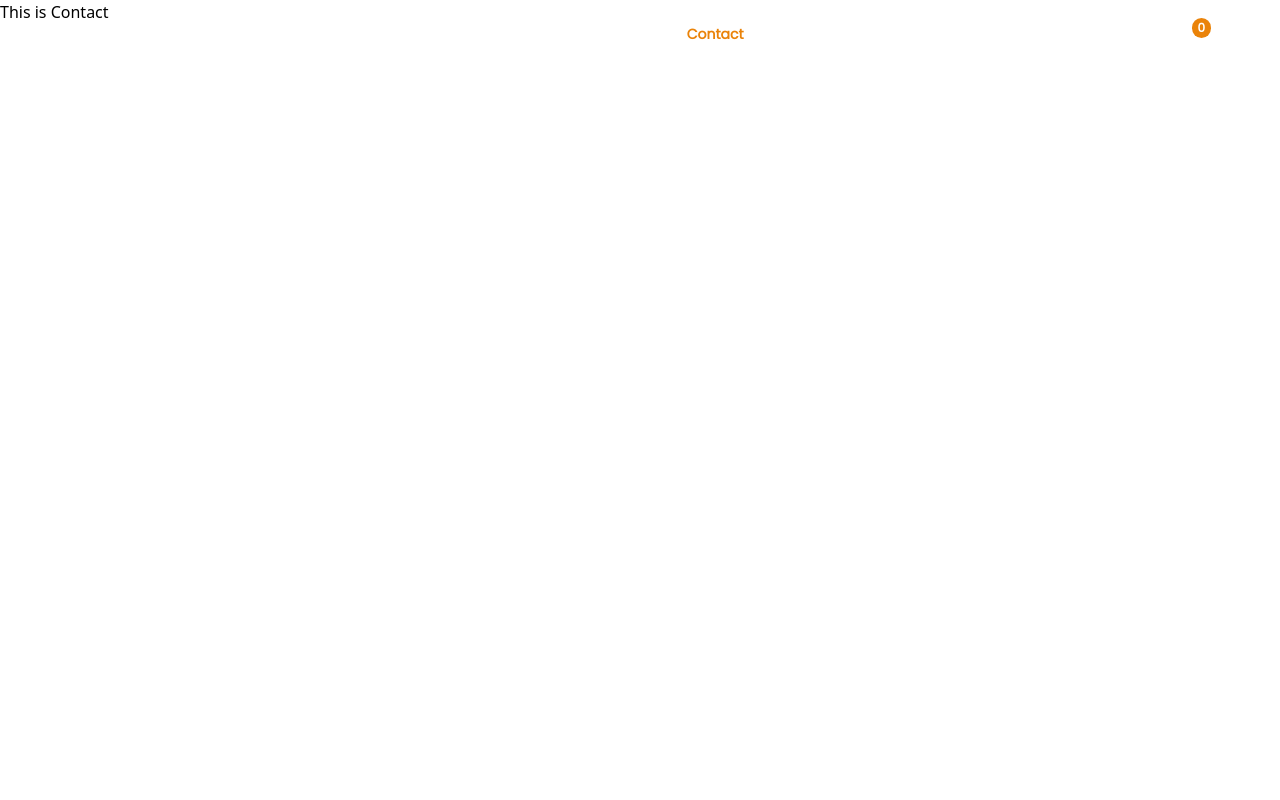
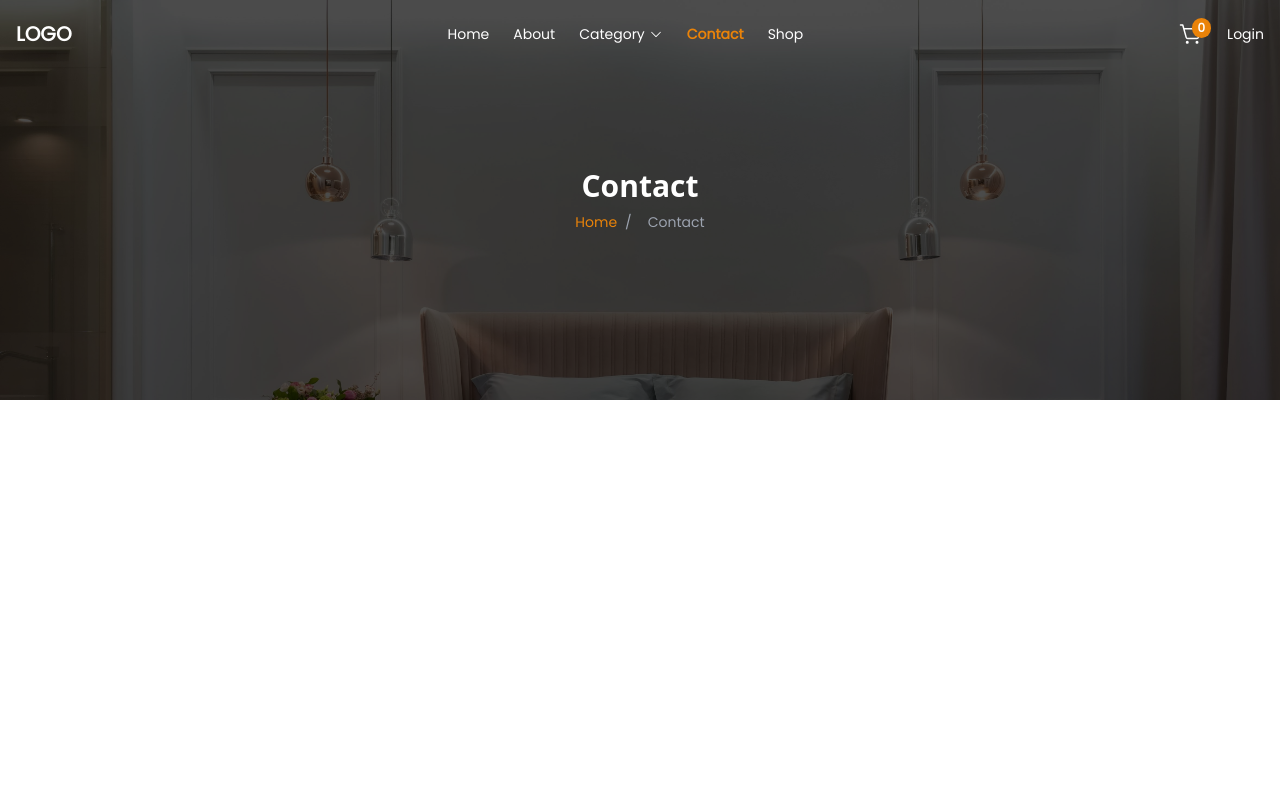
Before and after one commit to mdrubelhossain-me/tailwind-lading-page, a React (Vite) app: page /contact in a window 1280 px wide. Shown: the top 800 px of the page. Built offline with nearby package versions, Linux system fonts and the light colour scheme.

Commit message:
correction

```diff
--- /dev/null
+++ b/src/components/Breadcrumb.jsx
@@ -0,0 +1,61 @@
+import React from "react";
+
+
+const Breadcrumb = ({ title, items = [], bgImage }) => {
+  return (
+    <div className="relative h-[300px] sm:h-[350px] md:h-[400px] w-full overflow-hidden">
+      {/* Background Image */}
+      {bgImage && (
+        <img
+          src={bgImage}
+          alt={`${title} background`}
+          fill
+          className="z-0 object-cover"
+          priority
+          quality={90}
+        />
+      )}
+
+      {/* Black overlay */}
+      <div className="absolute inset-0 bg-black/70 z-10" />
+
+      {/* Title & Breadcrumb */}
+      <div className="absolute inset-0 z-20 flex flex-col items-center justify-center text-white text-center px-4 space-y-2">
+        {title && (
+          <h1 className="text-2xl sm:text-3xl font-semibold capitalize">
+            {title}
+          </h1>
+        )}
+
+        <nav className="font-primary text-sm text-gray-200">
+          <ol className="flex flex-wrap justify-center gap-1 sm:gap-2">
+            {items.map((item, index) => {
+              const isLast = index === items.length - 1;
+              return (
+                <li key={index} className="flex items-center">
+                  {!isLast ? (
+                    <>
+                      <a
+                        href={item.href}
+                        className="text-primary hover:underline capitalize"
+                      >
+                        {item.label}
+                      </a>
+                      <span className="mx-2 text-gray-400">/</span>
+                    </>
+                  ) : (
+                    <span className="capitalize text-gray-400">
+                      {item.label}
+                    </span>
+                  )}
+                </li>
+              );
+            })}
+          </ol>
+        </nav>
+      </div>
+    </div>
+  );
+};
+
+export default Breadcrumb;
--- a/src/pages/contact/Contact.jsx
+++ b/src/pages/contact/Contact.jsx
@@ -1,11 +1,21 @@
-import React from 'react'
+import React from "react";
+import HeroBg from "../../assets/images/bg-2.jpg";
+import Breadcrumb from "../../components/Breadcrumb";
 
 const Contact = () => {
   return (
     <div>
-      <h1>This is Contact</h1>
+      {/* Breadcrumb Start */}
+      <Breadcrumb
+        title="Contact"
+        bgImage={HeroBg}
+        items={[
+          { label: "Home", href: "/" },
+          { label: "Contact", href: "/contact" },
+        ]}
+      />
     </div>
-  )
-}
+  );
+};
 
 export default Contact;
--- a/src/pages/home/Hero.jsx
+++ b/src/pages/home/Hero.jsx
@@ -33,7 +33,7 @@ const Hero = () => {
               placeholder="Search furniture..."
               className="flex-grow px-4 py-2 text-black outline-none font-primary"
             />
-            <button className="bg-black text-white px-4 py-2 font-primary hover:bg-gray-800 transition">
+            <button className="bg-primary text-white px-4 py-2 font-primary hover:bg-gray-800 transition">
               <MagnifyingGlass size={32} />
             </button>
           </div>
@@ -41,7 +41,7 @@ const Hero = () => {
       </div>
 
       {/* Bottom white blurred overlay */}
-      <div className="absolute inset-x-0 bottom-0 h-3/4 bg-gradient-to-t from-white via-transparent to-transparent  pointer-events-none" />
+      <div className="absolute inset-x-0 bottom-0 h-2/4 bg-gradient-to-t from-white via-transparent to-transparent  pointer-events-none" />
     </div>
   );
 };
```
Also changed, not shown: src/assets/images/bg-2.jpg (added), src/assets/images/hero.jpg.
